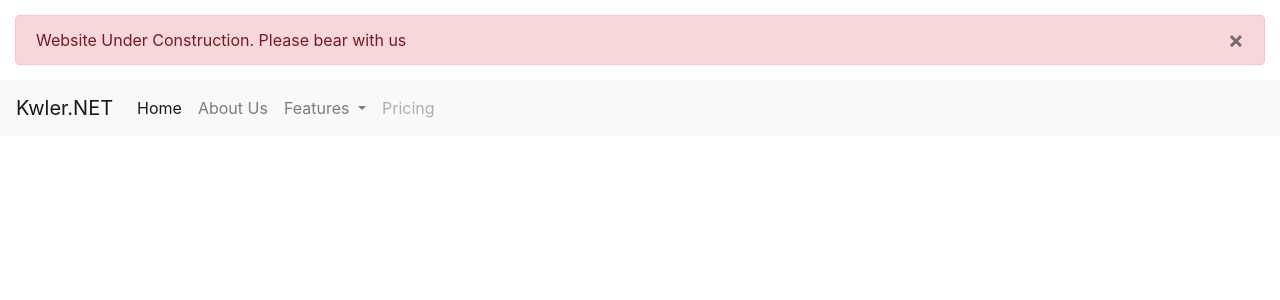
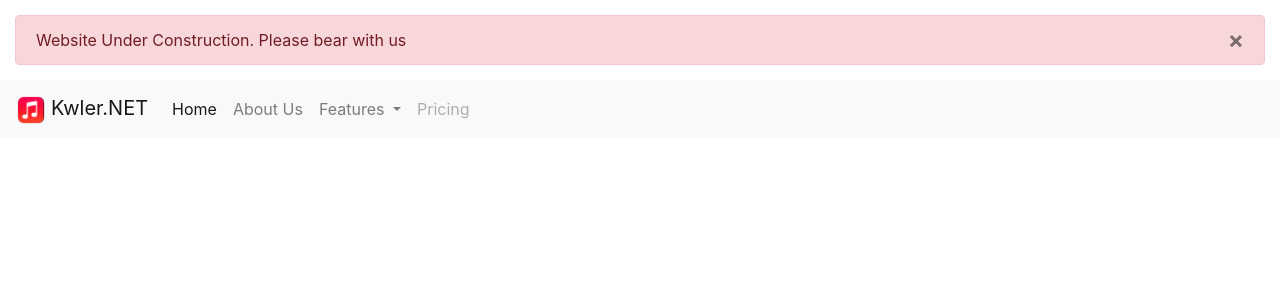
Before and after one commit to kwler/marketing-website, an Angular app: page / in a window 1280 px wide. Shown: the top 300 px of the page. Built offline with nearby package versions, Linux system fonts and the light colour scheme.

Commit message:
added brand logo

```diff
--- a/src/app/nav/nav.component.html
+++ b/src/app/nav/nav.component.html
@@ -1,5 +1,8 @@
 <nav class="navbar navbar-expand-lg navbar-light bg-light">
-  <a class="navbar-brand" href="#">Kwler.NET</a>
+  <a class="navbar-brand" href="#">
+    <img src="/assets/icons/icon-128x128.png" width="30" height="30" alt="">
+    <span>Kwler.NET</span>
+  </a>
   <button class="navbar-toggler"
           type="button"
           data-toggle="collapse"
--- a/src/app/nav/nav.component.scss
+++ b/src/app/nav/nav.component.scss
@@ -0,0 +1,3 @@
+nav > a.navbar-brand > span {
+  margin-left: 5px;
+}
--- a/src/styles.scss
+++ b/src/styles.scss
@@ -1,5 +1,3 @@
 /* You can add global styles to this file, and also import other style files */
 
 @import "~bootstrap/scss/bootstrap";
-/*@import '~bootstrap/scss/bootstrap-reboot';
-@import '~bootstrap/scss/bootstrap-grid';*/
```
